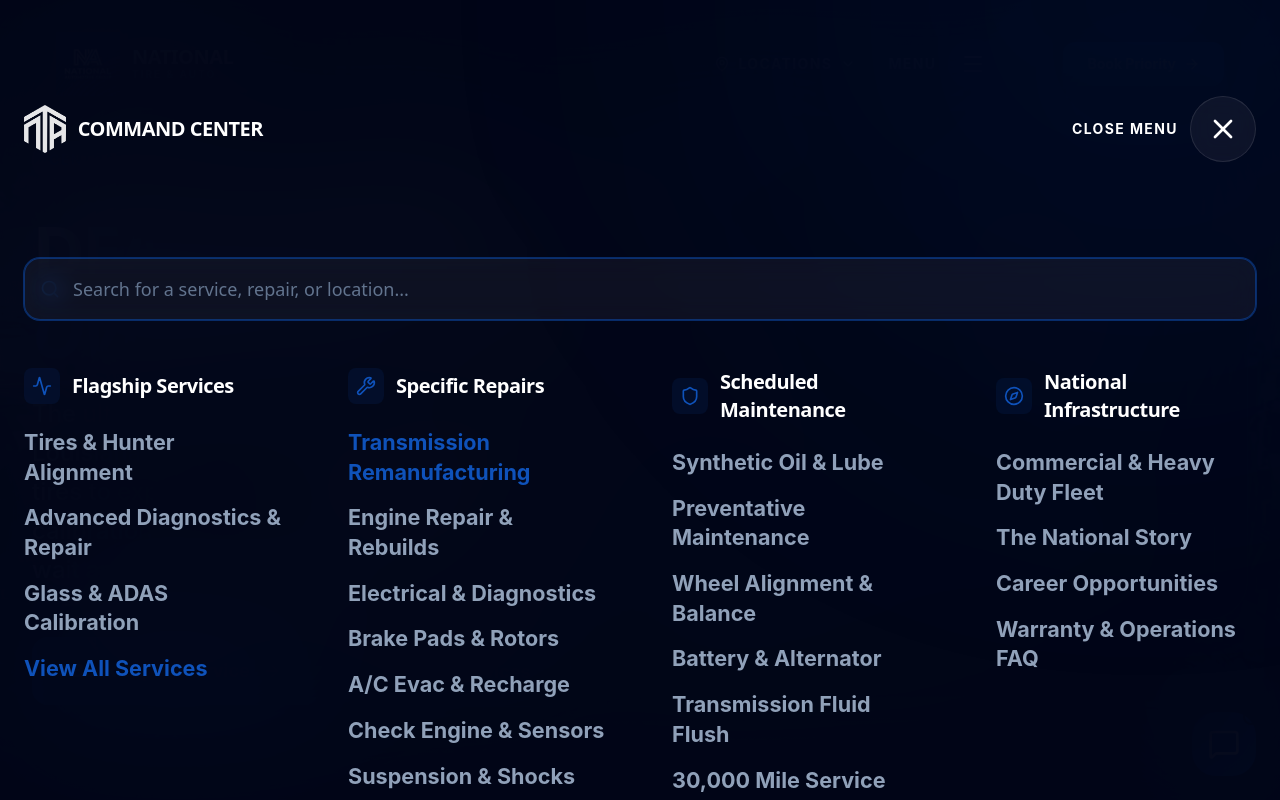
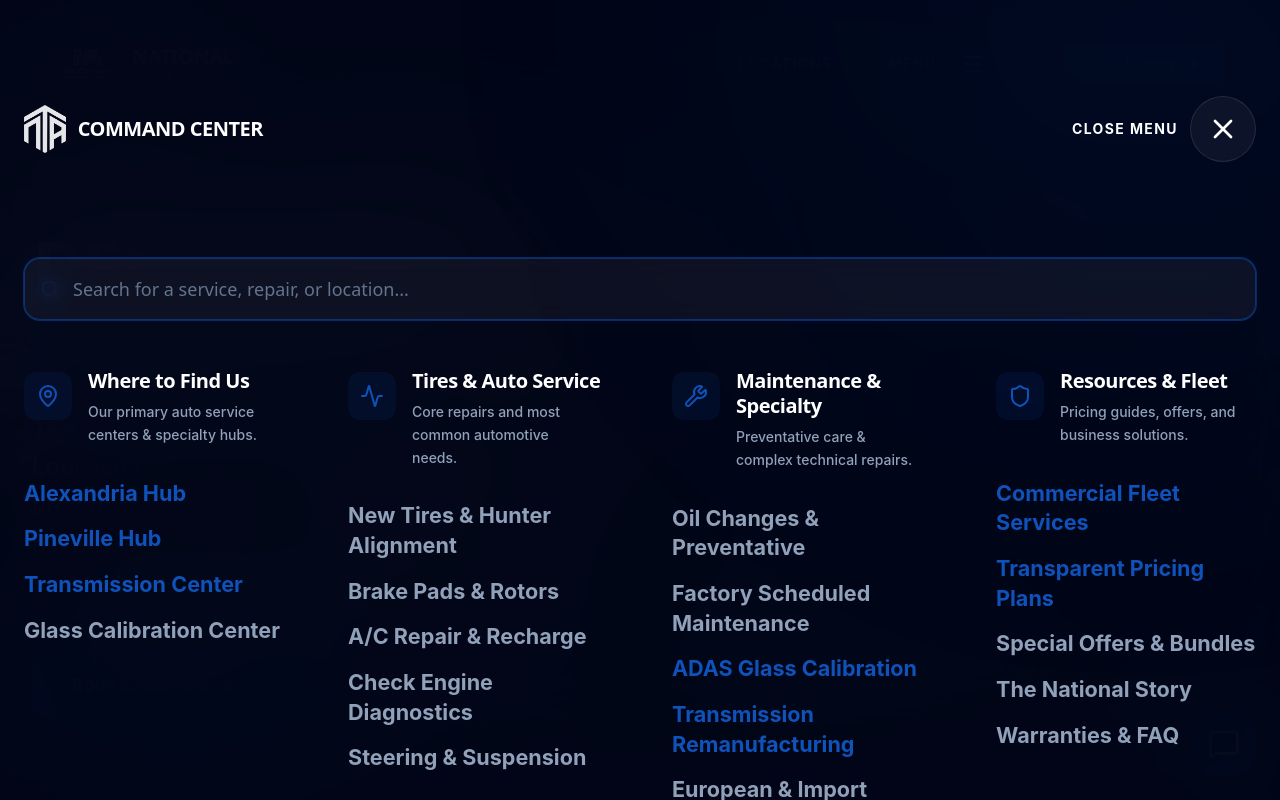
Before and after one commit to Founditmarketing/national, a React (Vite) app: page / in a window 1280 px wide. Both pictures are taken after a click on the button "MENU". Shown: the top 800 px of the page. Built offline with nearby package versions, Linux system fonts and the light colour scheme.

Commit message:
Reorganize Home page, restructure MegaMenu, and fix external links

```diff
--- a/src/App.tsx
+++ b/src/App.tsx
@@ -18,6 +18,8 @@
 import FAQPage from './pages/FAQPage';
 import CommercialFleet from './pages/CommercialFleet';
 import Contact from './pages/Contact';
+import Pricing from './pages/Pricing';
+import Specials from './pages/Specials';
 
 // Phase 3 Locations & Guides
 import Alexandria from './pages/locations/Alexandria';
@@ -98,6 +100,8 @@
                     <Route path="/faq" element={<FAQPage />} />
                     <Route path="/fleet" element={<CommercialFleet />} />
                     <Route path="/contact" element={<Contact />} />
+                    <Route path="/pricing" element={<Pricing />} />
+                    <Route path="/specials" element={<Specials />} />
 
                     {/* Phase 4 Content Avalanche Routes */}
                     <Route path="/services/brake-repair-rotors" element={<BrakeRepair />} />
--- a/src/components/Footer.tsx
+++ b/src/components/Footer.tsx
@@ -46,6 +46,8 @@
             <ul className="space-y-4 font-bold text-sm">
               <li><Link to="/" className="hover:text-brand-blue transition-colors">Home Terminal</Link></li>
               <li><Link to="/services" className="hover:text-brand-blue transition-colors">Service Sectors</Link></li>
+              <li><Link to="/pricing" className="hover:text-brand-blue transition-colors">Pricing Plans</Link></li>
+              <li><Link to="/specials" className="hover:text-brand-blue transition-colors">Special Offers</Link></li>
               <li><Link to="/fleet" className="hover:text-brand-blue transition-colors">Commercial Fleet</Link></li>
               <li><Link to="/about" className="hover:text-brand-blue transition-colors">The National Story</Link></li>
               <li><Link to="/contact" className="hover:text-brand-blue transition-colors">Contact HQ</Link></li>
--- a/src/components/Hero.tsx
+++ b/src/components/Hero.tsx
@@ -98,7 +98,7 @@
             initial={{ opacity: 0, x: 40 }}
             animate={{ opacity: 1, x: 0 }}
             transition={{ duration: 1, delay: 0.5, ease: [0.16, 1, 0.3, 1] }}
-            className="hidden lg:block relative"
+            className="mt-12 lg:mt-0 relative"
           >
             <div className="glass p-8 rounded-[2.5rem] relative z-10 shadow-[0_50px_100px_-20px_rgba(0,0,0,0.5)] border border-white/10">
               <div className="grid grid-cols-2 gap-8">
@@ -118,16 +118,38 @@
                 </div>
               </div>
 
-              <div className="mt-8 pt-8 border-t border-white/5 space-y-6">
-                <div className="flex items-center gap-4 group cursor-pointer">
-                  <div className="bg-white/5 p-3 rounded-xl group-hover:bg-brand-blue/10 transition-colors">
+              <div className="mt-8 pt-8 border-t border-white/5 space-y-4">
+                <h4 className="text-white font-bold text-xs uppercase tracking-widest mb-4">Our Primary Locations</h4>
+
+                <Link to="/locations/alexandria" className="flex items-center gap-4 group cursor-pointer bg-slate-900/40 p-3 rounded-2xl hover:bg-slate-800/60 border border-white/5 hover:border-brand-blue/30 transition-all">
+                  <div className="bg-white/5 p-3 rounded-xl group-hover:bg-brand-blue/10 transition-colors shrink-0">
                     <MapPin className="w-5 h-5 text-slate-400 group-hover:text-brand-blue transition-colors" />
                   </div>
                   <div>
-                    <p className="text-white font-bold text-sm">Main Street Depot</p>
-                    <p className="text-slate-500 text-xs mt-0.5">Alexandria, Central LA</p>
+                    <p className="text-white font-bold text-sm group-hover:text-brand-blue transition-colors">Alexandria Hub</p>
+                    <p className="text-slate-500 text-xs mt-0.5">Full-Service Auto, Tires & Glass</p>
                   </div>
-                </div>
+                </Link>
+
+                <Link to="/locations/pineville" className="flex items-center gap-4 group cursor-pointer bg-slate-900/40 p-3 rounded-2xl hover:bg-slate-800/60 border border-white/5 hover:border-brand-blue/30 transition-all">
+                  <div className="bg-white/5 p-3 rounded-xl group-hover:bg-brand-blue/10 transition-colors shrink-0">
+                    <MapPin className="w-5 h-5 text-slate-400 group-hover:text-brand-blue transition-colors" />
+                  </div>
+                  <div>
+                    <p className="text-white font-bold text-sm group-hover:text-brand-blue transition-colors">Pineville Hub</p>
+                    <p className="text-slate-500 text-xs mt-0.5">Full-Service Auto, Tires & Glass</p>
+                  </div>
+                </Link>
+
+                <a href="https://nattransmission.com/" target="_blank" rel="noopener noreferrer" className="flex items-center gap-4 group cursor-pointer bg-slate-900/40 p-3 rounded-2xl hover:bg-slate-800/60 border border-white/5 hover:border-brand-blue/30 transition-all">
+                  <div className="bg-white/5 p-3 rounded-xl group-hover:bg-brand-blue/10 transition-colors shrink-0">
+                    <MapPin className="w-5 h-5 text-slate-400 group-hover:text-brand-blue transition-colors" />
+                  </div>
+                  <div>
+                    <p className="text-white font-bold text-sm group-hover:text-brand-blue transition-colors">Transmission Specialty Shop</p>
+                    <p className="text-slate-500 text-xs mt-0.5">Dedicated Transmission Center</p>
+                  </div>
+                </a>
               </div>
 
               {/* Tax Time Callout Inside Card */}
--- a/src/components/MegaMenu.tsx
+++ b/src/components/MegaMenu.tsx
@@ -35,53 +35,50 @@
 
     const menuColumns = [
         {
-            title: 'Flagship Services',
-            icon: Activity,
+            title: 'Where to Find Us',
+            description: 'Our primary auto service centers & specialty hubs.',
+            icon: MapPin,
             links: [
-                { name: 'Tires & Hunter Alignment', href: '/services/tires-alignment' },
-                { name: 'Advanced Diagnostics & Repair', href: '/services/advanced-auto-repair' },
-                { name: 'Glass & ADAS Calibration', href: '/services/glass-calibration' },
-                { name: 'View All Services', href: '/services', isHighlight: true }
+                { name: 'Alexandria Hub', href: '/locations/alexandria', isHighlight: true },
+                { name: 'Pineville Hub', href: '/locations/pineville', isHighlight: true },
+                { name: 'Transmission Center', href: 'https://nattransmission.com/', isHighlight: true },
+                { name: 'Glass Calibration Center', href: '/services/glass-calibration' },
             ]
         },
         {
-            title: 'Specific Repairs',
-            icon: Wrench,
+            title: 'Tires & Auto Service',
+            description: 'Core repairs and most common automotive needs.',
+            icon: Activity,
             links: [
-                { name: 'Transmission Remanufacturing', href: '/services/transmission-rebuild', isHighlight: true },
-                { name: 'Engine Repair & Rebuilds', href: '/services/engine-repair-rebuild' },
-                { name: 'Electrical & Diagnostics', href: '/services/electrical-diagnostics' },
+                { name: 'New Tires & Hunter Alignment', href: '/services/tires-alignment' },
                 { name: 'Brake Pads & Rotors', href: '/services/brake-repair-rotors' },
-                { name: 'A/C Evac & Recharge', href: '/services/ac-repair-recharge' },
-                { name: 'Check Engine & Sensors', href: '/services/check-engine-diagnostics' },
-                { name: 'Suspension & Shocks', href: '/services/suspension-shocks-struts' },
-                { name: 'European & Import Repair', href: '/services/european-import-repair' },
-                { name: 'Steering Rack & Pinion', href: '/services/steering-rack-pinion' },
-                { name: 'Exhaust & Catalytic', href: '/services/exhaust-muffler-repair' },
+                { name: 'A/C Repair & Recharge', href: '/services/ac-repair-recharge' },
+                { name: 'Check Engine Diagnostics', href: '/services/electrical-diagnostics' },
+                { name: 'Steering & Suspension', href: '/services/suspension-shocks-struts' }
             ]
         },
         {
-            title: 'Scheduled Maintenance',
-            icon: Shield,
+            title: 'Maintenance & Specialty',
+            description: 'Preventative care & complex technical repairs.',
+            icon: Wrench,
             links: [
-                { name: 'Synthetic Oil & Lube', href: '/services/oil-change-lube' },
-                { name: 'Preventative Maintenance', href: '/services/preventative-maintenance' },
-                { name: 'Wheel Alignment & Balance', href: '/services/wheel-alignment-balancing' },
-                { name: 'Battery & Alternator', href: '/services/battery-testing-replacement' },
-                { name: 'Transmission Fluid Flush', href: '/services/transmission-flush' },
-                { name: '30,000 Mile Service', href: '/maintenance/30k-mile-service' },
-                { name: '60,000 Mile Service', href: '/maintenance/60k-mile-service' },
-                { name: '90,000 Mile Service', href: '/maintenance/90k-mile-service' },
+                { name: 'Oil Changes & Preventative', href: '/services/oil-change-lube' },
+                { name: 'Factory Scheduled Maintenance', href: '/services/preventative-maintenance' },
+                { name: 'ADAS Glass Calibration', href: '/services/glass-calibration', isHighlight: true },
+                { name: 'Transmission Remanufacturing', href: 'https://nattransmission.com/', isHighlight: true },
+                { name: 'European & Import Repair', href: '/services/european-import-repair' }
             ]
         },
         {
-            title: 'National Infrastructure',
-            icon: Compass,
+            title: 'Resources & Fleet',
+            description: 'Pricing guides, offers, and business solutions.',
+            icon: Shield,
             links: [
-                { name: 'Commercial & Heavy Duty Fleet', href: '/fleet' },
+                { name: 'Commercial Fleet Services', href: '/fleet', isHighlight: true },
+                { name: 'Transparent Pricing Plans', href: '/pricing', isHighlight: true },
+                { name: 'Special Offers & Bundles', href: '/specials' },
                 { name: 'The National Story', href: '/about' },
-                { name: 'Career Opportunities', href: '/careers' },
-                { name: 'Warranty & Operations FAQ', href: '/faq' }
+                { name: 'Warranties & FAQ', href: '/faq' }
             ]
         }
     ];
@@ -175,15 +172,32 @@
                                     animate={{ opacity: 1, y: 0 }}
                                     transition={{ delay: 0.1 + idx * 0.05, duration: 0.6 }}
                                 >
-                                    <div className="flex items-center gap-3 mb-6">
-                                        <div className="p-2 bg-brand-blue/10 rounded-lg">
-                                            <col.icon className="w-5 h-5 text-brand-blue" />
+                                    <div className="flex items-start gap-4 mb-8">
+                                        <div className="p-3 bg-brand-blue/10 rounded-xl mt-1 shrink-0">
+                                            <col.icon className="w-6 h-6 text-brand-blue" />
                                         </div>
-                                        <h3 className="text-xl font-display font-bold text-white tracking-tight">{col.title}</h3>
+                                        <div>
+                                            <h3 className="text-xl font-display font-bold text-white tracking-tight leading-tight mb-2">{col.title}</h3>
+                                            <p className="text-sm font-medium text-slate-400 leading-relaxed pr-4">{col.description}</p>
+                                        </div>
                                     </div>
                                     <ul className="space-y-4">
                                         {col.links.map((link) => (
                                             <li key={link.name}>
+                                                {link.href.startsWith('http') ? (
+                                                    <a
+                                                        href={link.href}
+                                                        target="_blank"
+                                                        rel="noopener noreferrer"
+                                                        className={`group flex items-center text-lg lg:text-[1.35rem] leading-snug font-bold ${link.isHighlight ? 'text-brand-blue' : 'text-slate-400 hover:text-white'
+                                                            } transition-colors`}
+                                                    >
+                                                        <span className="relative">
+                                                            {link.name}
+                                                            <span className="absolute -bottom-1 left-0 right-0 h-0.5 bg-brand-blue scale-x-0 group-hover:scale-x-100 transition-transform duration-300 origin-left" />
+                                                        </span>
+                                                    </a>
+                                                ) : (
                                                     <Link
                                                         to={link.href}
                                                         className={`group flex items-center text-lg lg:text-[1.35rem] leading-snug font-bold ${link.isHighlight ? 'text-brand-blue' : 'text-slate-400 hover:text-white'
@@ -194,6 +208,7 @@
                                                             <span className="absolute -bottom-1 left-0 right-0 h-0.5 bg-brand-blue scale-x-0 group-hover:scale-x-100 transition-transform duration-300 origin-left" />
                                                         </span>
                                                     </Link>
+                                                )}
                                             </li>
                                         ))}
                                     </ul>
--- a/src/pages/About.tsx
+++ b/src/pages/About.tsx
@@ -2,6 +2,7 @@
 import { motion } from 'motion/react';
 import { History, Target, Users } from 'lucide-react';
 import Contact from '../components/Contact';
+import VideoSection from '../components/VideoSection';
 
 export default function About() {
     return (
@@ -60,6 +61,7 @@
                 </div>
             </section>
 
+            <VideoSection />
             <Contact />
         </div>
     );
```
Also changed, not shown: src/pages/Home.tsx (+22 -8 lines), src/pages/Pricing.tsx (added, +12 -0 lines), src/pages/Specials.tsx (added, +12 -0 lines). Lines whose indentation alone changed are shown as unchanged.
